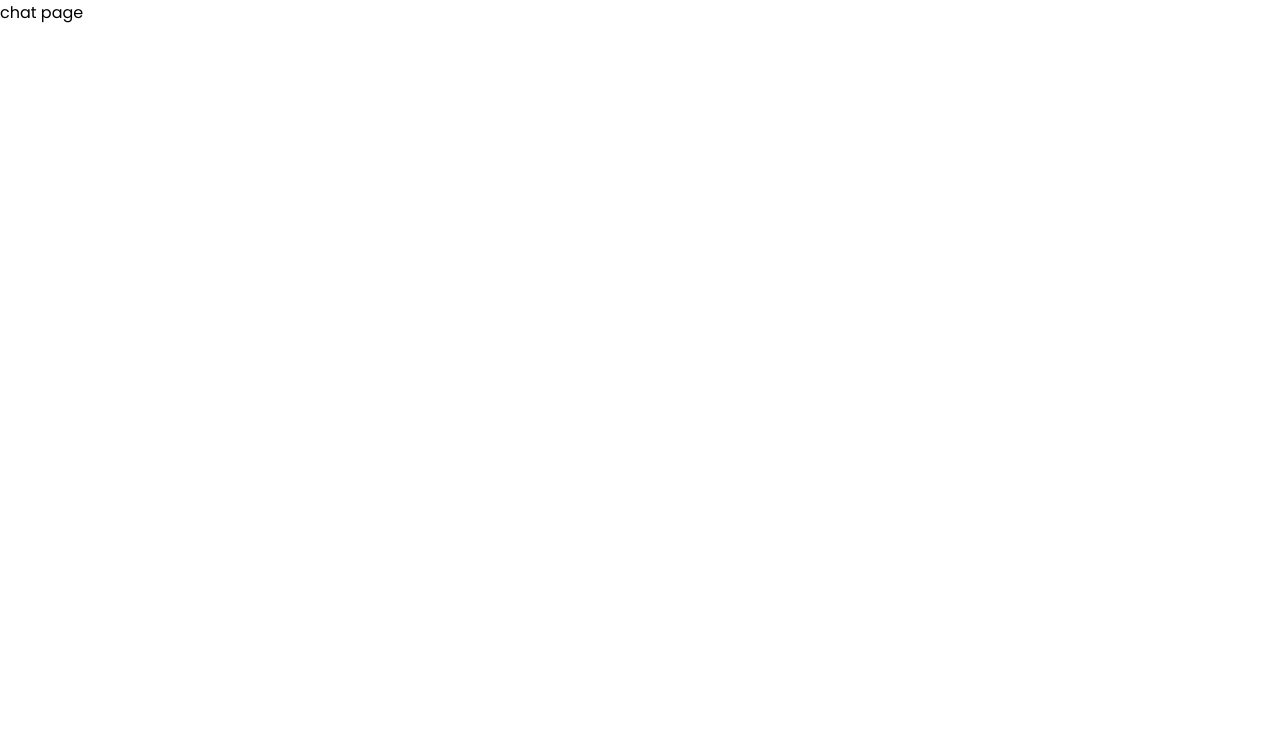
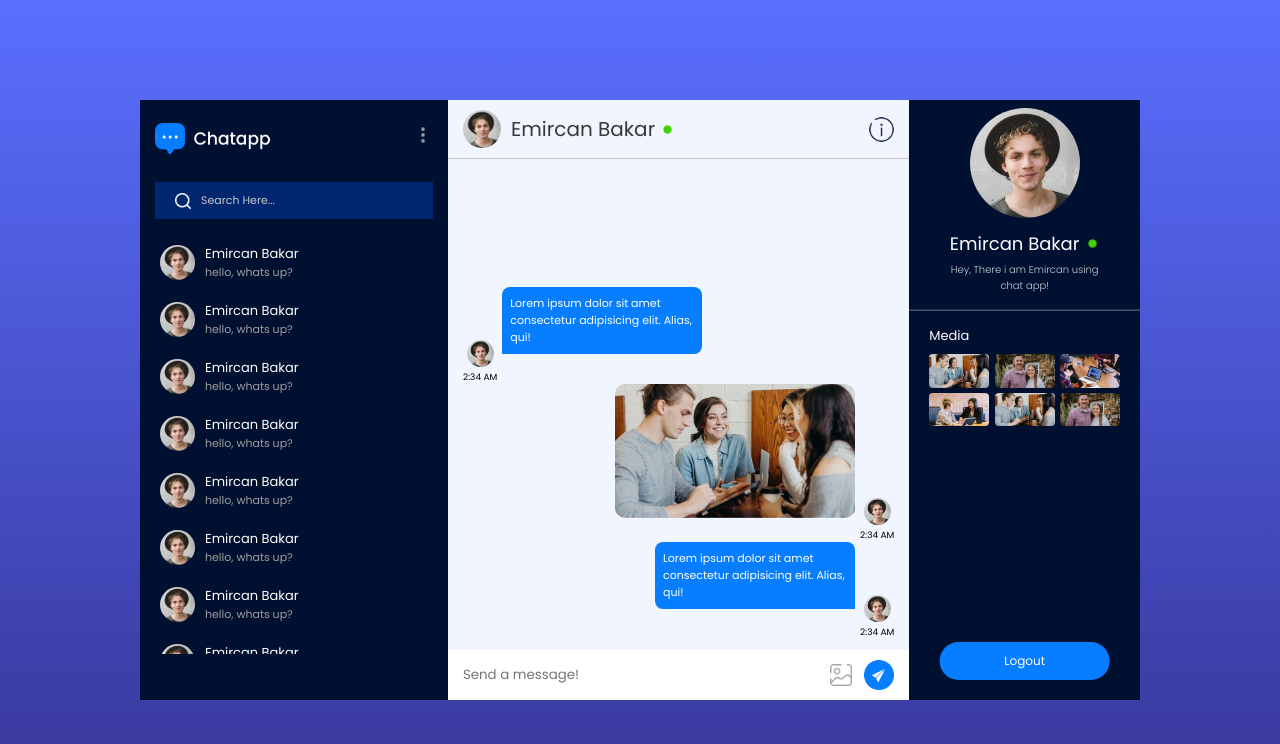
Before and after one commit to emircanbakar/Chat-App, a React (Vite) app: page /chat in a window 1280 px wide. Shown: the top 744 px of the page. Built offline with nearby package versions, Linux system fonts and the light colour scheme.

Commit message:
chatbox ui end

```diff
--- /dev/null
+++ b/src/components/ChatBox/ChatBox.css
@@ -0,0 +1,118 @@
+.chat-box {
+  height: 75vh;
+  position: relative;
+  background-color: #f1f5ff;
+}
+
+.chat-user {
+  display: flex;
+  align-items: center;
+  gap: 10px;
+  padding: 10px 15px;
+  border-bottom: 1px solid #c6c6c6;
+}
+
+.chat-user img {
+  width: 25px;
+  border-radius: 50%;
+}
+
+.chat-user img:first-child {
+  width: 38px;
+  aspect-ratio: 1/1;
+}
+
+.chat-user p {
+  flex: 1;
+  font-size: 20px;
+  color: #393939;
+  display: flex;
+  align-items: center;
+  gap: 5px;
+}
+
+.chat-input {
+  display: flex;
+  align-items: center;
+  gap: 12px;
+  padding: 10px 15px;
+  background: white;
+  position: absolute;
+  bottom: 0;
+  left: 0;
+  right: 0;
+}
+
+.chat-input img {
+  width: 30px;
+  cursor: pointer;
+}
+
+.chat-input label {
+  display: flex;
+}
+
+.chat-input label img {
+  width: 22px;
+}
+
+.chat-input input {
+  flex: 1;
+  border: none;
+  outline: none;
+}
+
+.chat-msg {
+  height: calc(100% - 70px);
+  padding-bottom: 50px;
+  overflow-y: scroll;
+  display: flex;
+  flex-direction: column-reverse;
+}
+
+.s-msg div img,
+.r-msg div img {
+    width: 27px;
+    aspect-ratio: 1/1;
+    border-radius: 50%;
+}
+
+.s-msg, .r-msg{
+    display: flex;
+    align-items: end;
+    justify-content: end;
+    gap: 5px;
+    padding: 0px 15px;
+}
+
+.r-msg{
+    flex-direction: row-reverse;
+    justify-content: start;
+}
+
+.msg{
+    color: white;
+    background-color: #077EFF;
+    padding: 8px;
+    max-width: 200px;
+    font-size: 11px;
+    font-weight: 400;
+    border-radius: 8px 8px 0px 8px;
+    margin-bottom: 30px;
+}
+
+.r-msg .msg{
+    border-radius: 8px 8px 8px 0px;
+}
+
+.s-msg div,
+.r-msg div{
+    text-align: center;
+    font-size: 9px;
+}
+
+.msg-img{
+    max-width: 240px;
+    margin-bottom: 24px;
+    border-radius: 10px;
+}
--- /dev/null
+++ b/src/components/ChatBox/ChatBox.jsx
@@ -0,0 +1,55 @@
+import "./ChatBox.css";
+import assets from "../../assets/assets";
+
+const ChatBox = () => {
+  return (
+    <div className="chat-box">
+      <div className="chat-user">
+        <img src={assets.profile_img} alt="" />
+        <p>
+          Emircan Bakar <img src={assets.green_dot} className="dot" alt="" />{" "}
+        </p>
+        <img src={assets.help_icon} className="help" />
+      </div>
+
+      <div className="chat-msg">
+        <div className="s-msg">
+          <p className="msg">
+            Lorem ipsum dolor sit amet consectetur adipisicing elit. Alias, qui!
+          </p>
+          <div>
+            <img src={assets.profile_img} />
+            <p>2:34 AM</p>
+          </div>
+        </div>
+        <div className="s-msg">
+         <img className="msg-img" src={assets.pic1} alt=""/>
+          <div>
+            <img src={assets.profile_img} />
+            <p>2:34 AM</p>
+          </div>
+        </div>
+        <div className="r-msg">
+          <p className="msg">
+            Lorem ipsum dolor sit amet consectetur adipisicing elit. Alias, qui!
+          </p>
+          <div>
+            <img src={assets.profile_img} />
+            <p>2:34 AM</p>
+          </div>
+        </div>
+      </div>
+
+      <div className="chat-input">
+        <input type="text" placeholder="Send a message!" />
+        <input type="file" id="image" accept="image/png, image/jpeg" hidden />
+        <label htmlFor="image">
+          <img src={assets.gallery_icon} alt="" />
+        </label>
+        <img src={assets.send_button} alt="" />
+      </div>
+    </div>
+  );
+};
+
+export default ChatBox;
--- /dev/null
+++ b/src/components/LeftSideBar/LeftSideBar.css
@@ -0,0 +1,125 @@
+.ls {
+  background: #001030;
+  color: white;
+  height: 75vh;
+}
+
+.ls-top {
+  padding: 15px;
+}
+
+.ls-nav {
+  display: flex;
+  justify-content: space-between;
+  align-items: center;
+}
+
+.ls-nav .logo {
+  max-width: 120px;
+}
+
+.ls-nav .menu img {
+  max-height: 20px;
+  opacity: 0.6;
+  cursor: pointer;
+}
+
+.ls-search {
+  background-color: #002670;
+  display: flex;
+  align-items: center;
+  gap: 10px;
+  padding: 10px 20px;
+  margin-top: 20px;
+}
+
+.ls-search img {
+  width: 16px;
+}
+
+.ls-search input{
+  background: transparent;
+  border: none;
+  outline: none;
+  color: white;
+  font-size: 11px;
+}
+
+.ls-search input::placeholder {
+  color: #c8c8c8;
+}
+
+.ls-list{
+    display: flex;
+    flex-direction: column;
+    height: 70%;
+    overflow-y: scroll;
+}
+
+.friends img{
+    width: 35px;
+    aspect-ratio: 1/1;
+    border-radius: 50%;
+}
+
+.friends{
+    display: flex;
+    align-items: center;
+    gap: 10px;
+    padding: 10px 20px;
+    cursor: pointer;
+    font-size: 13px;
+    transition: all .2s ease;
+}
+
+.friends div{
+    display: flex;
+    flex-direction: column;
+}
+
+.friends span{
+    color: #9f9f9f;
+    font-size: 11px;
+    transition: .2s all ease;
+}
+
+.friends:hover{
+    background-color: #5cf7ff;
+}
+
+.friends:hover span{
+    color: white;
+}
+
+.ls-nav .menu{
+  position: relative;
+  padding: 10px 0px;
+}
+
+.menu .sub-menu{
+  position: absolute;
+  top: 100%;
+  right: 0;
+  width: 130px;
+  padding: 20px;
+  border-radius: 5px;
+  background-color: white;
+  color: black;
+  display: none;
+}
+
+.sub-menu hr{
+  border: none;
+  height: 1px;
+  background: #a4a4a4;
+  margin: 8px 0px;
+}
+
+.sub-menu p{
+  cursor: pointer;
+  font-size: 14px;
+}
+
+.menu:hover .sub-menu{
+  display: block;
+}
--- /dev/null
+++ b/src/components/LeftSideBar/LeftSideBar.jsx
@@ -0,0 +1,41 @@
+import "./LeftSideBar.css";
+import assets from "../../assets/assets";
+
+const LeftSideBar = () => {
+  return (
+    <div className="ls">
+      <div className="ls-top">
+        <div className="ls-nav">
+          <img src={assets.logo} alt="logo" className="logo" />
+          <div className="menu">
+            <img src={assets.menu_icon} alt="" />
+            <div className="sub-menu">
+              <p>Edit profile</p>
+              <hr/>
+              <p>Logout</p>
+            </div>
+          </div>
+        </div>
+        <div className="ls-search">
+          <img src={assets.search_icon} alt="" />
+          <input type="text" placeholder="Search Here..." />
+        </div>
+      </div>
+      <div className="ls-list">
+        {Array(12)
+          .fill("")
+          .map((item, index) => (
+            <div className="friends" key={index}>
+              <img src={assets.profile_img} alt="" />
+              <div>
+                <p>Emircan Bakar</p>
+                <span>hello, whats up?</span>
+              </div>
+            </div>
+          ))}
+      </div>
+    </div>
+  );
+};
+
+export default LeftSideBar;
--- /dev/null
+++ b/src/components/RightSideBar/RightSideBar.css
@@ -0,0 +1,76 @@
+.rs {
+  color: white;
+  background: #001030;
+  position: relative;
+  height: 75vh;
+  overflow-y: scroll;
+}
+
+.rs-profile {
+  padding-top: 8px;
+  text-align: center;
+  max-width: 70%;
+  margin: auto;
+}
+
+.rs-profile img {
+  width: 110px;
+  aspect-ratio: 1/1;
+  border-radius: 50%;
+}
+
+.rs-profile h3 {
+  font-size: 18px;
+  font-weight: 400;
+  display: flex;
+  align-items: center;
+  justify-content: center;
+  margin: 5px 0px;
+  gap: 5px;
+}
+
+.rs-profile p{
+    font-size: 10px;
+    opacity: 0.8;
+    font-weight: 300;
+}
+
+.rs hr{
+    border-color: #ffffff41;
+    margin: 15px 0px;
+}
+
+.rs-media{
+    padding: 0px 20px;
+    font-size: 13px;
+}
+
+.rs-media div{
+    max-height: 180px;
+    overflow-y: scroll;
+    display: grid;
+    grid-template-columns: 1fr 1fr 1fr;
+    gap: 5px;
+    margin-top: 8px;
+}
+
+.rs-media div img{
+    width: 60px;
+    border-radius: 4px;
+    cursor: pointer;
+}
+
+.rs button{
+    position: absolute;
+    bottom: 20px;
+    left: 50%;
+    transform: translate(-50%);
+    background: #077EFF;
+    color: white;
+    border: none;
+    font-size: 12px;
+    font-weight: 400;
+    padding: 10px 65px;
+    border-radius: 20px;
+    cursor: pointer;
+}
--- /dev/null
+++ b/src/components/RightSideBar/RightSideBar.jsx
@@ -0,0 +1,31 @@
+import assets from "../../assets/assets";
+import "./RightSideBar.css";
+
+const RightSideBar = () => {
+  return (
+    <div className="rs">
+      <div className="rs-profile">
+        <img src={assets.profile_img} alt="" />
+        <h3>
+          Emircan Bakar <img src={assets.green_dot} className="dot" alt="" />
+        </h3>
+        <p>Hey, There i am Emircan using chat app!</p>
+      </div>
+      <hr />
+      <div className="rs-media">
+        <p>Media</p>
+        <div>
+          <img src={assets.pic1} alt="" />
+          <img src={assets.pic2} alt="" />
+          <img src={assets.pic3} alt="" />
+          <img src={assets.pic4} alt="" />
+          <img src={assets.pic1} alt="" />
+          <img src={assets.pic2} alt="" />
+        </div>
+      </div>
+      <button>Logout</button>
+    </div>
+  );
+};
+
+export default RightSideBar;
--- a/src/index.css
+++ b/src/index.css
@@ -5,3 +5,11 @@
   box-sizing: border-box;
   font-family: Poppins;
 }
+
+::-webkit-scrollbar{
+  display: none;
+}
+
+img.dot{
+  width: 15px !important;
+}
--- a/src/pages/Chat/Chat.css
+++ b/src/pages/Chat/Chat.css
@@ -0,0 +1,15 @@
+.chat{
+    min-height: 100vh;
+    background: linear-gradient(#596fff, #383699);
+    display: grid;
+    place-items: center;
+}
+
+.chat-container{
+    width: 95%;
+    height: 75vh;
+    max-width: 1000px;
+    background-color: aliceblue;
+    display: grid;
+    grid-template-columns: 1fr 2fr 1fr;
+}
--- a/src/pages/Chat/Chat.jsx
+++ b/src/pages/Chat/Chat.jsx
@@ -1,11 +1,18 @@
-import "./Chat.css"
+import ChatBox from "../../components/ChatBox/ChatBox";
+import LeftSideBar from "../../components/LeftSideBar/LeftSideBar";
+import RightSideBar from "../../components/RightSideBar/RightSideBar";
+import "./Chat.css";
 
 const Chat = () => {
   return (
-    <div>
-      chat page
+    <div className="chat">
+      <div className="chat-container">
+        <LeftSideBar />
+        <ChatBox />
+        <RightSideBar />
+      </div>
     </div>
-  )
-}
+  );
+};
 
-export default Chat
+export default Chat;
```
